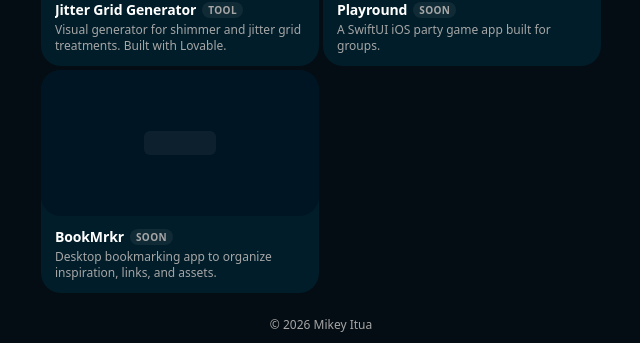
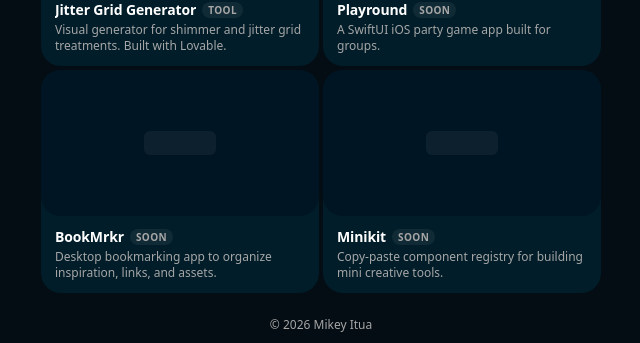
Before and after one commit to mikeyi2a/mikeyitua-links, a Next.js app: page / in a window 1280 px wide. Shown: the part 881-1224 px from the top of the page, without its empty margins (319-959 px from the left). Built offline with nearby package versions, Linux system fonts and the light colour scheme; no server answers; a web font is replaced by a local one.

Commit message:
feat: add Minikit project card to links list

```diff
--- a/src/data/links.ts
+++ b/src/data/links.ts
@@ -121,4 +121,13 @@
     badge: "Soon",
     badgeVariant: "default",
   },
+  {
+    id: "minikit",
+    title: "Minikit",
+    description: "Copy-paste component registry for building mini creative tools.",
+    href: "#",
+    category: "tool",
+    badge: "Soon",
+    badgeVariant: "default",
+  },
 ];
```
